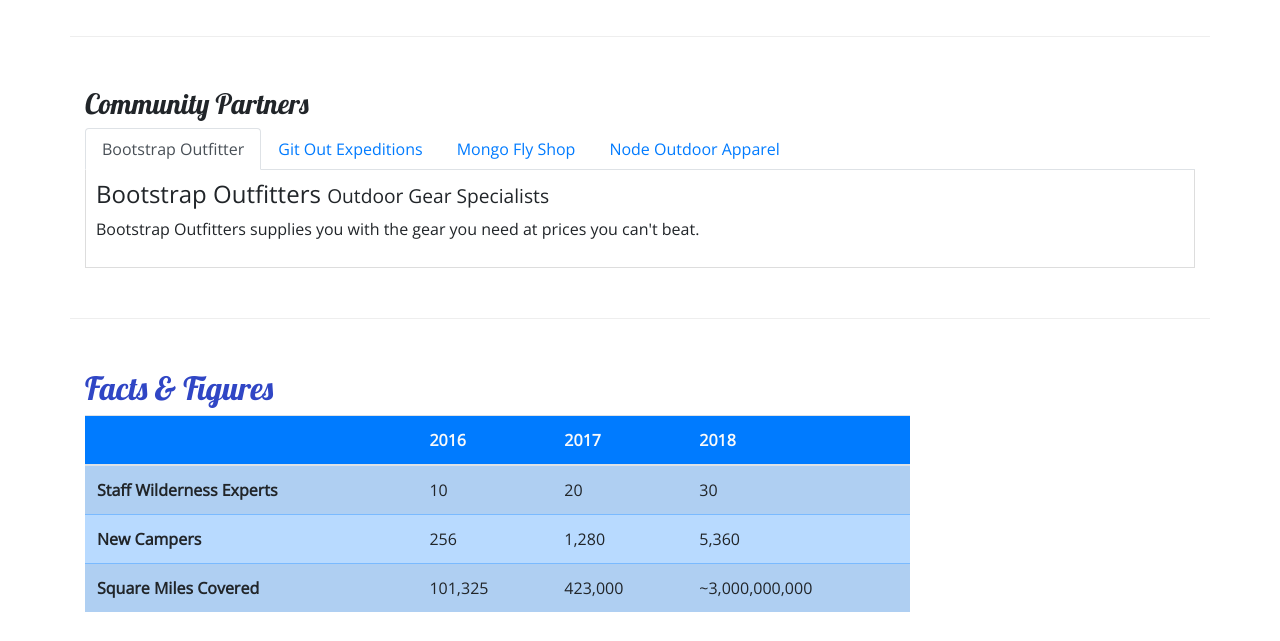
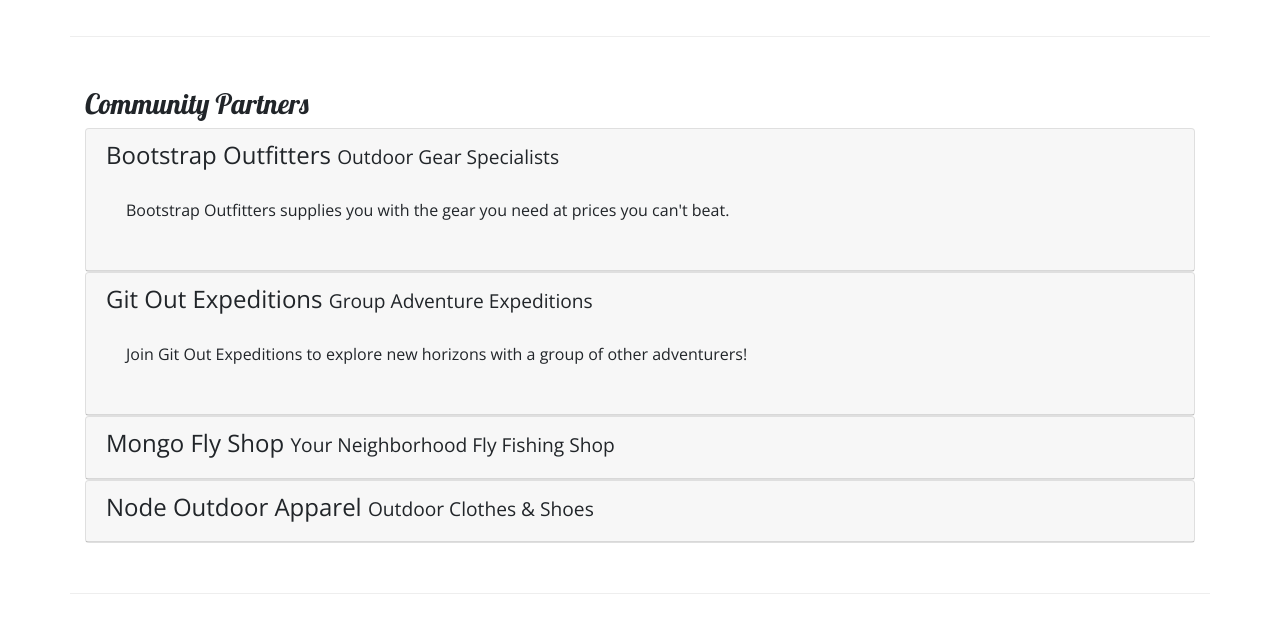
Before and after one commit to MichaelWhitt/nucampsite, a website: page aboutus.html in a window 1280 px wide. Shown: the part 800-1441 px from the top of the page. Drawn offline with nearby package versions, Linux system fonts and the light colour scheme.

Commit message:
week 3 3rd commit accordion and modal

```diff
--- a/aboutus.html
+++ b/aboutus.html
@@ -106,31 +106,63 @@
         <div class="row row-content">
             <div class="col">
                 <h3>Community Partners</h3>
-                <ul class="nav nav-tabs">
-                    <li class="nav-item"><a class="nav-link active" href="#bootstrap" role="tab" data-toggle="tab">Bootstrap Outfitter</a></li>
-                    <li class="nav-item"><a class="nav-link" href="#git" role="tab" data-toggle="tab">Git Out Expeditions</a></li>
-                    <li class="nav-item"><a class="nav-link" href="#mongo" role="tab" data-toggle="tab">Mongo Fly Shop</a></li>
-                    <li class="nav-item"><a class="nav-link" href="#node" role="tab" data-toggle="tab">Node Outdoor Apparel</a></li>
-                </ul>
-                <div class="tab-content">
-                    <div role="tabpanel" class="tab-pane fade show active" id="bootstrap">
-                        <h4>Bootstrap Outfitters <small>Outdoor Gear Specialists</small></h4>
-                        <p class="d-none d-sm-block">Bootstrap Outfitters supplies you with the gear you need at prices you can't beat.</p>
+                <div id="accordion">
+                    <div class="card">
+                        <div role="tab" class="card-header">
+                            <h4>
+                                <a data-toggle="collapse" data-target="#bootstrap">
+                                    Bootstrap Outfitters <small>Outdoor Gear Specialists</small>
+                                </a>
+                            </h4>
+                            <div class="collapse show" id="bootstrap" data-parent="#accordion">
+                                <div class="card-body">
+                                    <p class="d-none d-sm-block">Bootstrap Outfitters supplies you with the gear you need at prices you can't beat.</p>
+                                </div>
+                            </div>
+                        </div>
                     </div>
-                    <div role="tabpanel" class="tab-pane fade" id="git">
-                        <h4>Git Out Expeditions <small>Group Adventure Expeditions</small></h4>
-                        <p class="d-none d-sm-block">Join Git Out Expeditions to explore new horizons with a group of other adventurers!</p>
+                    <div class="card">
+                        <div role="tab" class="card-header">
+                            <h4>
+                                <a class="collapsed" data-toggle="collapse" data-target="#git">
+                                    Git Out Expeditions <small>Group Adventure Expeditions</small>
+                                </a>
+                            </h4>
+                            <div class="collapse show" id="git" data-parent="#accordion">
+                                <div class="card-body">
+                                    <p class="d-none d-sm-block">Join Git Out Expeditions to explore new horizons with a group of other adventurers!</p>
+                                </div>
+                            </div>
+                        </div>
                     </div>
-                    <div role="tabpanel" class="tab-pane fade" id="mongo">
-                        <h4>Mongo Fly Shop <small>Your Neighborhood Fly Fishing Shop</small></h4>
-                        <p class="d-none d-sm-block">Need a new fishing pole, a tacklebox, or flies of all kinds? Stop by Mongo Fly Shop.</p>
+                    <div class="card">
+                        <div role="tab" class="card-header">
+                            <h4>
+                                <a class="collapsed" data-toggle="collapse" data-target="#mongo">
+                                    Mongo Fly Shop <small>Your Neighborhood Fly Fishing Shop</small>
+                                </a>
+                            </h4>
+                            <div class="collapse" id="mongo" data-parent="#accordion">
+                                <div class="card-body">
+                                    <p class="d-none d-sm-block">Need a new fishing pole, a tacklebox, or flies of all kinds? Stop by Mongo Fly Shop.</p>
+                                </div>
+                            </div>
+                        </div>
                     </div>
-                    <div role="tabpanel" class="tab-pane fade" id="node">
-                        <h4>Node Outdoor Apparel <small>Outdoor Clothes & Shoes</small></h4>
-                        <p class="d-none d-sm-block">From polar fleeces to swimsuits, hiking boots to waders, a visit to Node will be sure to get you covered.</p>
+                    <div class="card"><div role="tab" class="card-header">
+                            <h4>
+                                <a class="collapsed" data-toggle="collapse" data-target="#node">
+                                    Node Outdoor Apparel <small>Outdoor Clothes & Shoes</small>
+                                </a>
+                            </h4>
+                            <div class="collapse" id="node" data-parent="#accordion">
+                                <div class="card-body">
+                                    <p class="d-none d-sm-block">From polar fleeces to swimsuits, hiking boots to waders, a visit to Node will be sure to get you covered.</p>
+                                </div>
+                            </div>
+                        </div>
                     </div>
-
-            </div>
+                </div>
             </div>
         </div>
 
--- a/css/styles.css
+++ b/css/styles.css
@@ -43,3 +43,14 @@ header h2 {
     border-top: none;
     padding: 10px;
 }
+
+/*Added these 2 below because styling wasn't matching*/
+h4 a {
+    color: inherit;
+    text-decoration: none;
+}
+
+h4 a:hover {
+    color: inherit;
+    text-decoration: none;
+}
```
Also changed, not shown: index.html (+51 -1 lines).
